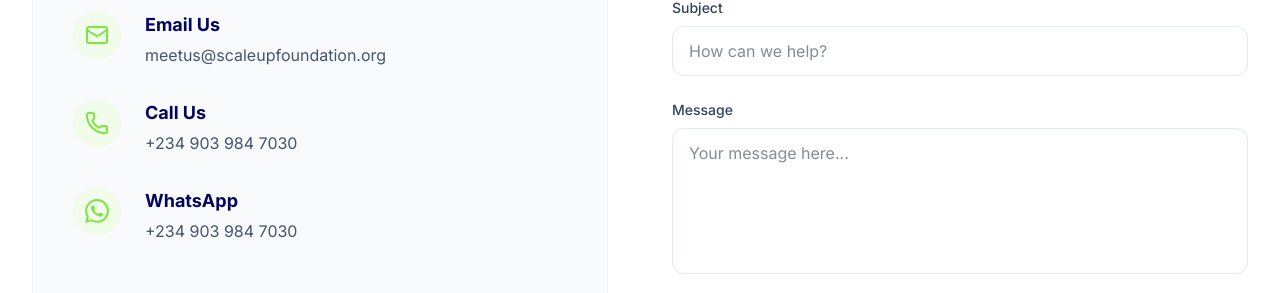
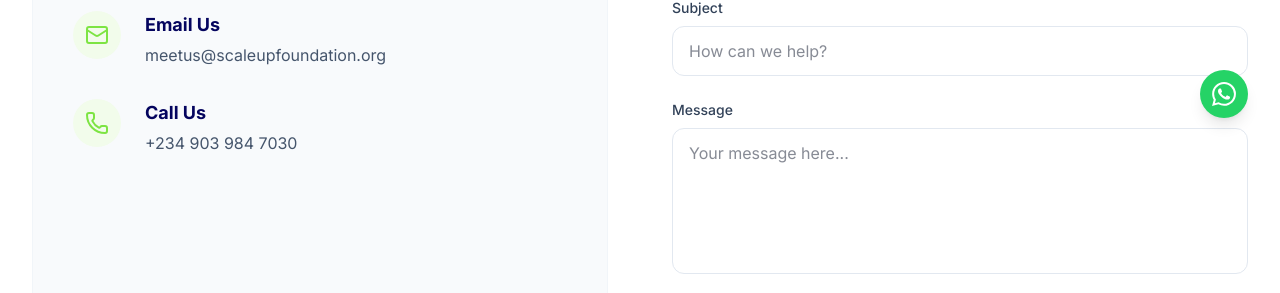
Before and after one commit to Udwonder/New-Scaleup, a React (Vite) app: page /contact in a window 1280 px wide. Shown: the part 586-879 px from the top of the page. Built offline with nearby package versions, Linux system fonts and the light colour scheme; no server answers.

Commit message:
feat: Add WhatsApp chat button
Introduces a persistent WhatsApp chat button on all pages to facilitate direct communication with the organization. The button is visually appealing and interactive, providing a quick channel for inquiries and support.

```diff
--- a/src/App.tsx
+++ b/src/App.tsx
@@ -8,6 +8,7 @@
 import { Navbar } from './components/Navbar';
 import { Footer } from './components/Footer';
 import { BackToTopButton } from './components/BackToTopButton';
+import { WhatsAppButton } from './components/WhatsAppButton';
 import { Home } from './pages/Home';
 import { AboutPage } from './pages/AboutPage';
 import { ProjectsPage } from './pages/ProjectsPage';
@@ -45,6 +46,7 @@
             </Routes>
           </main>
           <BackToTopButton />
+          <WhatsAppButton />
           <ConditionalPartners />
           <Footer />
         </div>
--- a/src/components/Contact.tsx
+++ b/src/components/Contact.tsx
@@ -107,20 +107,6 @@
                   </a>
                 </div>
               </div>
-
-              <div className="flex items-start">
-                <div className="w-12 h-12 bg-[#f2fceb] dark:bg-brand-green/10 rounded-full flex items-center justify-center flex-shrink-0 mr-6">
-                  <svg className="w-6 h-6 text-brand-green" fill="currentColor" viewBox="0 0 24 24" xmlns="http://www.w3.org/2000/svg">
-                    <path d="M17.472 14.382c-.297-.149-1.758-.867-2.03-.967-.273-.099-.471-.148-.67.15-.197.297-.767.966-.94 1.164-.173.199-.347.223-.644.075-.297-.15-1.255-.463-2.39-1.475-.883-.788-1.48-1.761-1.653-2.059-.173-.297-.018-.458.13-.606.134-.133.298-.347.446-.52.149-.174.198-.298.298-.497.099-.198.05-.371-.025-.52-.075-.149-.669-1.612-.916-2.207-.242-.579-.487-.5-.669-.51-.173-.008-.371-.01-.57-.01-.198 0-.52.074-.792.372-.272.297-1.04 1.016-1.04 2.479 0 1.462 1.065 2.875 1.213 3.074.149.198 2.096 3.2 5.077 4.487.709.306 1.262.489 1.694.625.712.227 1.36.195 1.871.118.571-.085 1.758-.719 2.006-1.413.248-.694.248-1.289.173-1.413-.074-.124-.272-.198-.57-.347m-5.421 7.403h-.004a9.87 9.87 0 01-5.031-1.378l-.361-.214-3.741.982.998-3.648-.235-.374a9.86 9.86 0 01-1.51-5.26c.001-5.45 4.436-9.884 9.888-9.884 2.64 0 5.122 1.03 6.988 2.898a9.825 9.825 0 012.893 6.994c-.003 5.45-4.437 9.884-9.885 9.884m8.413-18.297A11.815 11.815 0 0012.05 0C5.495 0 .16 5.335.157 11.892c0 2.096.547 4.142 1.588 5.945L.057 24l6.305-1.654a11.882 11.882 0 005.683 1.448h.005c6.554 0 11.89-5.335 11.893-11.893a11.821 11.821 0 00-3.48-8.413Z"/>
-                  </svg>
-                </div>
-                <div>
-                  <h4 className="text-lg font-bold text-brand-blue dark:text-white mb-1">WhatsApp</h4>
-                  <a href="https://wa.me/2349039847030" target="_blank" rel="noopener noreferrer" className="text-slate-600 dark:text-slate-400 hover:text-brand-green transition-colors">
-                    +234 903 984 7030
-                  </a>
-                </div>
-              </div>
             </div>
           </motion.div>
 
--- /dev/null
+++ b/src/components/WhatsAppButton.tsx
@@ -0,0 +1,19 @@
+import { motion } from 'motion/react';
+
+export function WhatsAppButton() {
+  return (
+    <motion.a
+      href="https://wa.me/2349039847030"
+      target="_blank"
+      rel="noopener noreferrer"
+      className="fixed bottom-24 right-8 z-50 p-3 bg-[#25D366] text-white rounded-full shadow-lg hover:bg-[#128C7E] transition-colors"
+      whileHover={{ scale: 1.1 }}
+      whileTap={{ scale: 0.9 }}
+      aria-label="Chat on WhatsApp"
+    >
+      <svg className="w-6 h-6" fill="currentColor" viewBox="0 0 24 24" xmlns="http://www.w3.org/2000/svg">
+        <path d="M17.472 14.382c-.297-.149-1.758-.867-2.03-.967-.273-.099-.471-.148-.67.15-.197.297-.767.966-.94 1.164-.173.199-.347.223-.644.075-.297-.15-1.255-.463-2.39-1.475-.883-.788-1.48-1.761-1.653-2.059-.173-.297-.018-.458.13-.606.134-.133.298-.347.446-.52.149-.174.198-.298.298-.497.099-.198.05-.371-.025-.52-.075-.149-.669-1.612-.916-2.207-.242-.579-.487-.5-.669-.51-.173-.008-.371-.01-.57-.01-.198 0-.52.074-.792.372-.272.297-1.04 1.016-1.04 2.479 0 1.462 1.065 2.875 1.213 3.074.149.198 2.096 3.2 5.077 4.487.709.306 1.262.489 1.694.625.712.227 1.36.195 1.871.118.571-.085 1.758-.719 2.006-1.413.248-.694.248-1.289.173-1.413-.074-.124-.272-.198-.57-.347m-5.421 7.403h-.004a9.87 9.87 0 01-5.031-1.378l-.361-.214-3.741.982.998-3.648-.235-.374a9.86 9.86 0 01-1.51-5.26c.001-5.45 4.436-9.884 9.888-9.884 2.64 0 5.122 1.03 6.988 2.898a9.825 9.825 0 012.893 6.994c-.003 5.45-4.437 9.884-9.885 9.884m8.413-18.297A11.815 11.815 0 0012.05 0C5.495 0 .16 5.335.157 11.892c0 2.096.547 4.142 1.588 5.945L.057 24l6.305-1.654a11.882 11.882 0 005.683 1.448h.005c6.554 0 11.89-5.335 11.893-11.893a11.821 11.821 0 00-3.48-8.413Z"/>
+      </svg>
+    </motion.a>
+  );
+}
```
